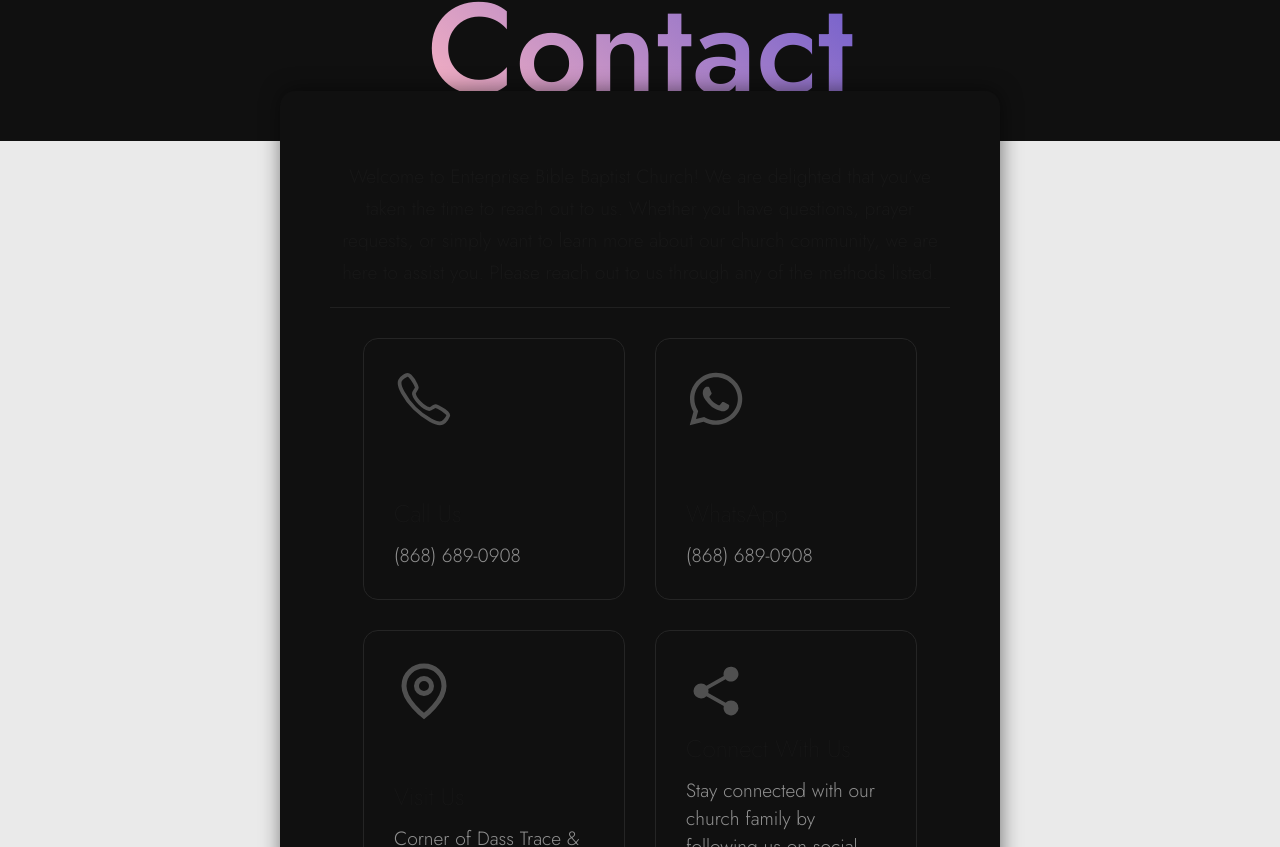
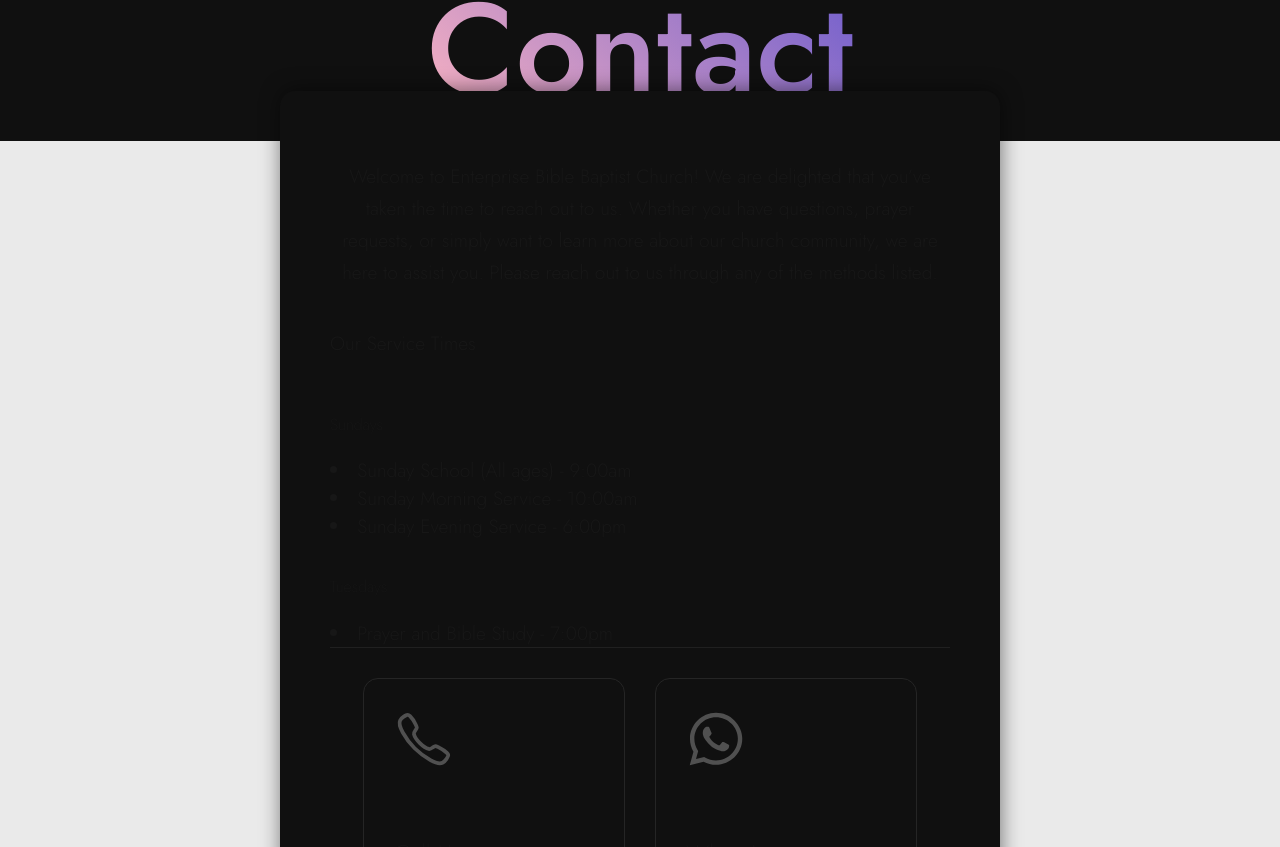
Before and after one commit to sgarcia97/test-app, a Next.js app: page /contact in a window 1280 px wide. Shown: the part 380-1227 px from the top of the page. Built offline with nearby package versions, Linux system fonts and the light colour scheme; no server answers.

Commit message:
Update page.tsx

```diff
--- a/app/contact/page.tsx
+++ b/app/contact/page.tsx
@@ -11,7 +11,17 @@ const Page = () => {
 
         <Template title="Contact">
 <p className="page-subtitle">Welcome to Enterprise Bible Baptist Church! We are delighted that you’ve taken the time to reach out to us. Whether you have questions, prayer requests, or simply want to learn more about our church community, we are here to assist you. Please reach out to us through any of the methods listed.</p>
-        <CardWrapper center={true}>
+<p>Our Service Times</p>
+<div>
+<p><span>Sundays</span></p>
+<li>Sunday School (All ages) - 9:00am</li>
+<li>Sunday Morning Service - 10:00am</li>
+<li>Sunday Evening Service - 6:00pm</li>
+<p><span>Tuesdays</span></p>
+<li>Prayer and Bible Study - 7:00pm</li>
+</div>
+
+<CardWrapper center={true}>
                 <Card
                 title="Call Us"
                 desc="(868) 689-0908"
```
